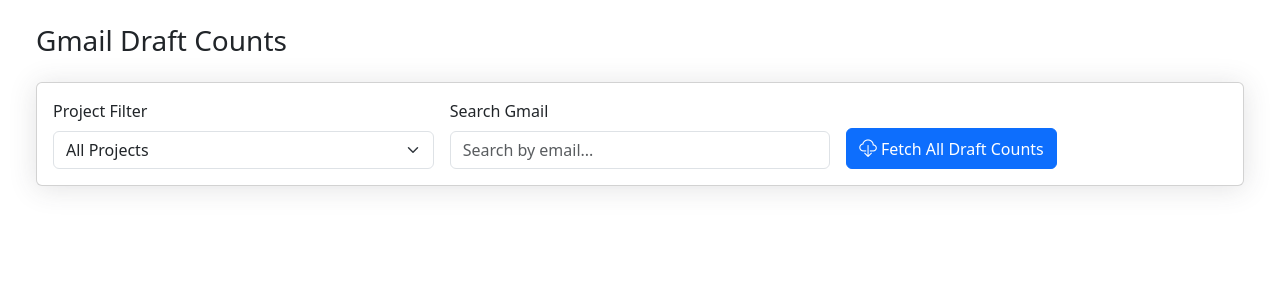
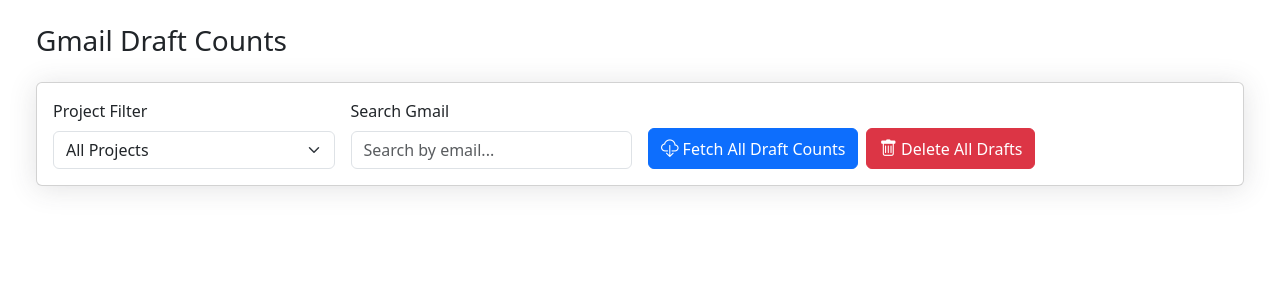
Before and after one commit to moreshubham007/email-automation, a Flask app: template app/templates/draft_counts.html in a window 1280 px wide. Shown: the top 300 px of the page. Run offline with Flask 2, Linux system fonts and the light colour scheme; the template is opened without the code that fills it, so the values that code supplies are empty; parts of the project's set-up code (start-up, migrations or seed data) failed here and were passed over; some libraries are stand-ins or nearby versions.

Commit message:
delete all emails button added

```diff
--- a/app/static/js/draft_counts.js
+++ b/app/static/js/draft_counts.js
@@ -77,6 +77,67 @@ document.addEventListener('DOMContentLoaded', function() {
 
         fetchAllButton.disabled = false;
         fetchAllButton.innerHTML = '<i class="bi bi-cloud-download me-1"></i>Fetch All Draft Counts';
+    });
+
+    // Delete all drafts button
+    const deleteAllButton = document.getElementById('deleteAllDrafts');
+    deleteAllButton.addEventListener('click', async () => {
+        // Show confirmation dialog
+        if (!confirm('Are you sure you want to delete drafts for all visible accounts? This action cannot be undone.')) {
+            return;
+        }
+
+        const visibleAccounts = Array.from(gmailGrid.children)
+            .filter(col => col.style.display !== 'none')
+            .map(col => col.querySelector('.fetch-drafts').dataset.accountId);
+
+        if (visibleAccounts.length === 0) {
+            showToast('No accounts visible to process', 'warning');
+            return;
+        }
+
+        deleteAllButton.disabled = true;
+        deleteAllButton.innerHTML = '<i class="bi bi-trash me-1"></i>Deleting...';
+
+        let successCount = 0;
+        let failureCount = 0;
+
+        for (const accountId of visibleAccounts) {
+            try {
+                const response = await fetch(`/api/gmail/${accountId}/drafts`, {
+                    method: 'DELETE',
+                    headers: {
+                        'Content-Type': 'application/json'
+                    }
+                });
+                const data = await response.json();
+
+                if (data.error) {
+                    throw new Error(data.error);
+                }
+
+                // Update count to 0 and show success message
+                const countElement = document.getElementById(`count-${accountId}`);
+                const lastUpdate = document.getElementById(`lastUpdate-${accountId}`);
+                countElement.textContent = '0';
+                lastUpdate.textContent = `Last updated: ${new Date().toLocaleTimeString()}`;
+                successCount++;
+            } catch (error) {
+                console.error('Error deleting drafts for account:', accountId, error);
+                failureCount++;
+            }
+        }
+
+        // Show final status
+        if (successCount > 0) {
+            showToast(`Successfully deleted drafts for ${successCount} account(s)`, 'success');
+        }
+        if (failureCount > 0) {
+            showToast(`Failed to delete drafts for ${failureCount} account(s)`, 'danger');
+        }
+
+        deleteAllButton.disabled = false;
+        deleteAllButton.innerHTML = '<i class="bi bi-trash me-1"></i>Delete All Drafts';
     });
 
     // Add delete draft functionality
--- a/app/templates/draft_counts.html
+++ b/app/templates/draft_counts.html
@@ -10,7 +10,7 @@
     <div class="card mb-4">
         <div class="card-body">
             <div class="row g-3">
-                <div class="col-md-4">
+                <div class="col-md-3">
                     <label class="form-label">Project Filter</label>
                     <select class="form-select" id="projectFilter">
                         <option value="">All Projects</option>
@@ -19,13 +19,16 @@
                         {% endfor %}
                     </select>
                 </div>
-                <div class="col-md-4">
+                <div class="col-md-3">
                     <label class="form-label">Search Gmail</label>
                     <input type="text" class="form-control" id="searchInput" placeholder="Search by email...">
                 </div>
-                <div class="col-md-4 d-flex align-items-end">
+                <div class="col-md-6 d-flex align-items-end gap-2">
                     <button class="btn btn-primary" id="fetchAllDrafts">
                         <i class="bi bi-cloud-download me-1"></i>Fetch All Draft Counts
+                    </button>
+                    <button class="btn btn-danger" id="deleteAllDrafts">
+                        <i class="bi bi-trash me-1"></i>Delete All Drafts
                     </button>
                 </div>
             </div>
```
